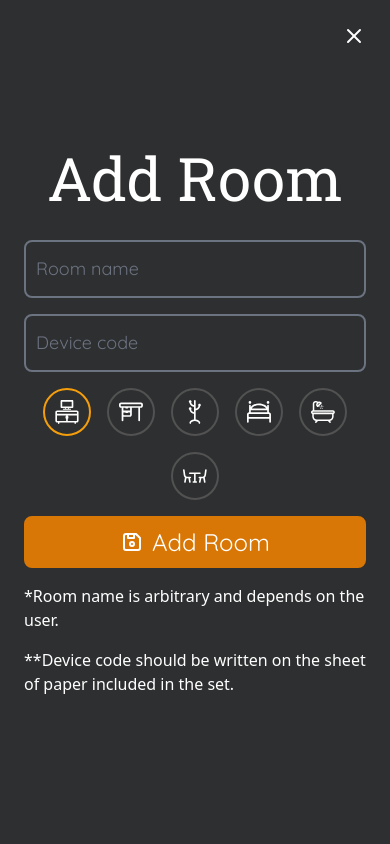
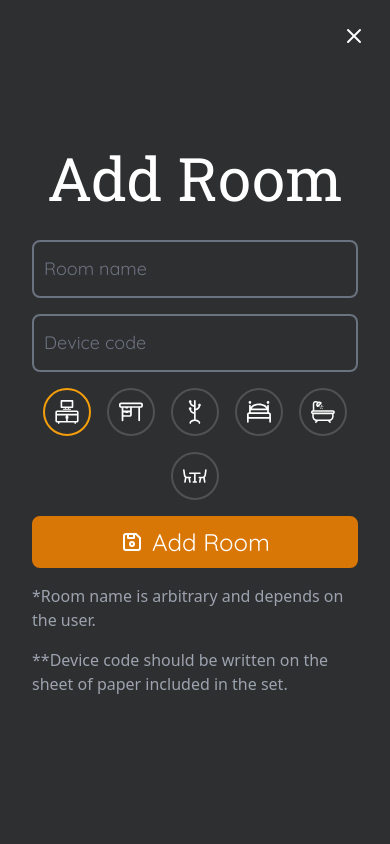
Before and after one commit to localhost-2137/frontend-coding-night-23, a React (Vite) app: page /rooms in a window 390 px wide. Both pictures are taken after a click on the button "Add Room". Shown: the top 844 px of the page. Built offline with nearby package versions, Linux system fonts and the light colour scheme.

Commit message:
Added opening and closing room info on mobile

```diff
--- a/src/Pages/Rooms/Components/Room.tsx
+++ b/src/Pages/Rooms/Components/Room.tsx
@@ -5,8 +5,9 @@ import three from "../Assets/3.svg";
 import four from "../Assets/4.svg";
 import five from "../Assets/5.svg";
 import six from "../Assets/6.svg";
-import { TbDropletHalf2Filled, TbThermometer } from "react-icons/tb";
+import { TbArrowDown, TbArrowUp, TbDropletHalf2Filled, TbEdit, TbThermometer, TbTrashFilled } from "react-icons/tb";
 import { useState } from "react";
+import Button from "../../../Components/Button";
 
 interface Room {
   id: number;
@@ -18,6 +19,7 @@ interface Room {
 
 export default function Room({ room, i }: { room: Room; i: number }) {
   const [isCelcius, setIsCelcius] = useState<boolean>(true);
+  const [isOpen, setIsOpen] = useState<boolean>(false);
 
   return (
     <motion.div
@@ -45,7 +47,29 @@ export default function Room({ room, i }: { room: Room; i: number }) {
       }}
       className="group w-[400px] h-[300px] bg-[length:200px_150px] overflow-hidden relative bg-center bg-no-repeat border-4 border-bgLght rounded-xl"
     >
-      <div className="absolute w-full h-full left-0 -bottom-[80%] group-hover:!bottom-0 group-hover:border-bgLght transition-all duration-300 px-4 py-2 bg-[#2e2f30ee] border-t-2 border-amber-500">
+      <div
+        className={`${
+          isOpen
+            ? "bottom-0 border-transparent"
+            : "-bottom-[80%] border-amber-500"
+        } absolute w-full h-full left-0 md:-bottom-[80%] md:group-hover:!bottom-0 md:group-hover:border-transparent transition-all duration-300 px-4 py-2 bg-[#2e2f30ee] border-t-2 md:border-amber-500`}
+      >
+        <p
+          className="absolute -top-10 md:hidden cursor-pointer text-white flex items-center gap-2 border-bgLght border-2 bg-bgClr px-2 rounded-full"
+          onClick={() => setIsOpen(true)}
+        >
+          <TbArrowUp />
+          Open
+        </p>
+        <p
+          className="absolute top-14 right-2 md:hidden cursor-pointer text-white flex items-center gap-2 border-bgLght border-2 bg-bgClr px-2 rounded-full"
+          onClick={() => setIsOpen(false)}
+        >
+          Close
+          <TbArrowDown />
+        </p>
+        <TbTrashFilled className="absolute right-10 top-2 text-2xl text-gray-500 hover:text-white transition-colors cursor-pointer" />
+        <TbEdit className="absolute right-2 top-2 text-2xl text-gray-500 hover:text-white transition-colors cursor-pointer" />
         <p className="text-2xl text-white quicksand capitalize font-semibold w-full text-ellipsis overflow-hidden">
           {room.name}
         </p>
@@ -78,6 +102,14 @@ export default function Room({ room, i }: { room: Room; i: number }) {
             °F
           </p>
         </div>
+        <Button
+          isLink
+          to={`/room/${room.id}`}
+          className="mt-4 !w-2/3 mx-auto"
+          type="alt"
+        >
+          More info
+        </Button>
       </div>
     </motion.div>
   );
--- a/src/Pages/Rooms/Rooms.tsx
+++ b/src/Pages/Rooms/Rooms.tsx
@@ -54,7 +54,7 @@ export default function Rooms() {
           initial={{ opacity: 0.5, bottom: -50 }}
           animate={{ opacity: 1, bottom: 0 }}
           transition={{ duration: 0.2 }}
-          className="2xl:w-1/3 xl:w-1/2 w-full xl:h-4/5 h-full xl:border-4 border-amber-600 xl:rounded-xl bg-bgClr p-6 relative flex flex-col gap-4 items-center justify-center"
+          className="2xl:w-1/3 xl:w-1/2 w-full xl:h-4/5 h-full xl:border-4 border-bgLght xl:rounded-xl bg-bgClr py-28 px-8 relative flex flex-col gap-4 items-center xl:justify-between justify-center"
         >
           <TbX
             className="text-2xl text-white absolute right-6 top-6 cursor-pointer"
@@ -131,10 +131,10 @@ export default function Rooms() {
             <TbDeviceFloppy />
             Add Room
           </Button>
-          <p className="text-white xl:!w-2/3 lg:w-1/3 sm:w-1/2 w-full">
+          <p className="text-gray-400 xl:!w-2/3 lg:w-1/3 sm:w-1/2 w-full">
             *Room name is arbitrary and depends on the user.
           </p>
-          <p className="text-white xl:!w-2/3 lg:w-1/3 sm:w-1/2 w-full">
+          <p className="text-gray-400 xl:!w-2/3 lg:w-1/3 sm:w-1/2 w-full">
             **Device code should be written on the sheet of paper included in
             the set.
           </p>
--- a/src/index.css
+++ b/src/index.css
@@ -46,3 +46,8 @@ a {
   background: linear-gradient(90deg, #cf9a11 0%, #9a3412 25%, #393a3a 50%);
   background-size: 400% 400%;
 }
+
+.text-col {
+  writing-mode: vertical-rl;
+  text-orientation: upright;
+}
```
